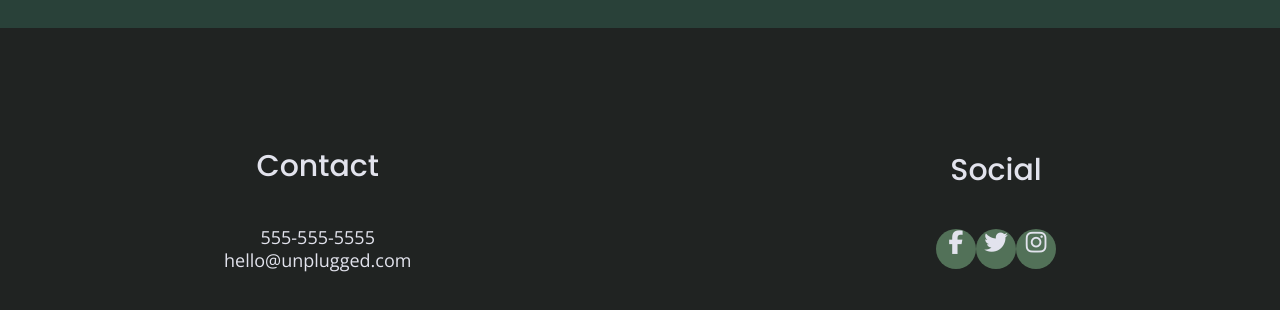
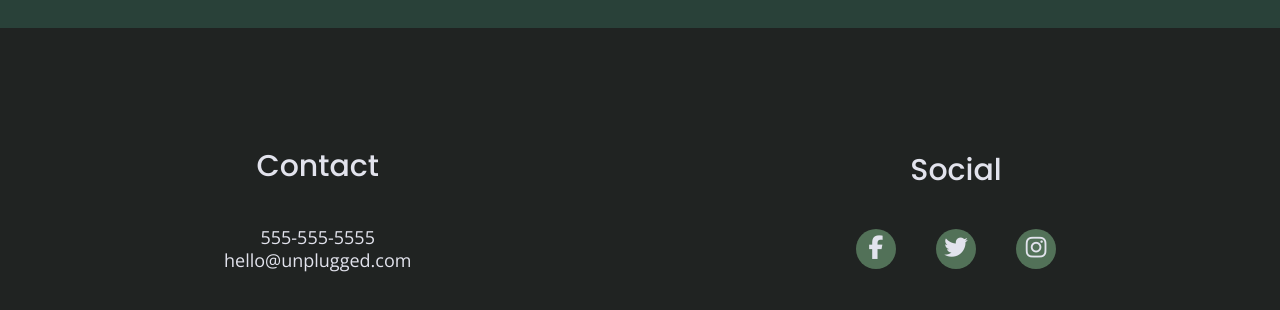
Before and after one commit to TheRealDC/unplugged, a website: page index.html in a window 1280 px wide. Shown: the part 2434-2744 px from the top of the page. Drawn offline with nearby package versions, Linux system fonts and the light colour scheme.

Commit message:
Updated social icons

```diff
--- a/css/main.css
+++ b/css/main.css
@@ -108,7 +108,6 @@ ol {
 a {
   color: #e2e3ed;
   text-decoration: none;
-  margin: 0 0 10px 0; /* may need to remove this after unplugged logo is added */
 }
 
 h2 {
@@ -215,7 +214,7 @@ footer .contact {
 }
 footer .social-icons {
   display: flex;
-  justify-content: space-around;
+  justify-content: space-between;
   align-items: center;
 }
 
@@ -590,6 +589,10 @@ footer .footer-content {
   align-items: center;
   flex-direction: row;
 }
+footer .social-icons {
+  width: 12.5em;
+  justify-content: space-between;
+}
 footer h4 {
   margin-bottom: 40px;
 }
```
